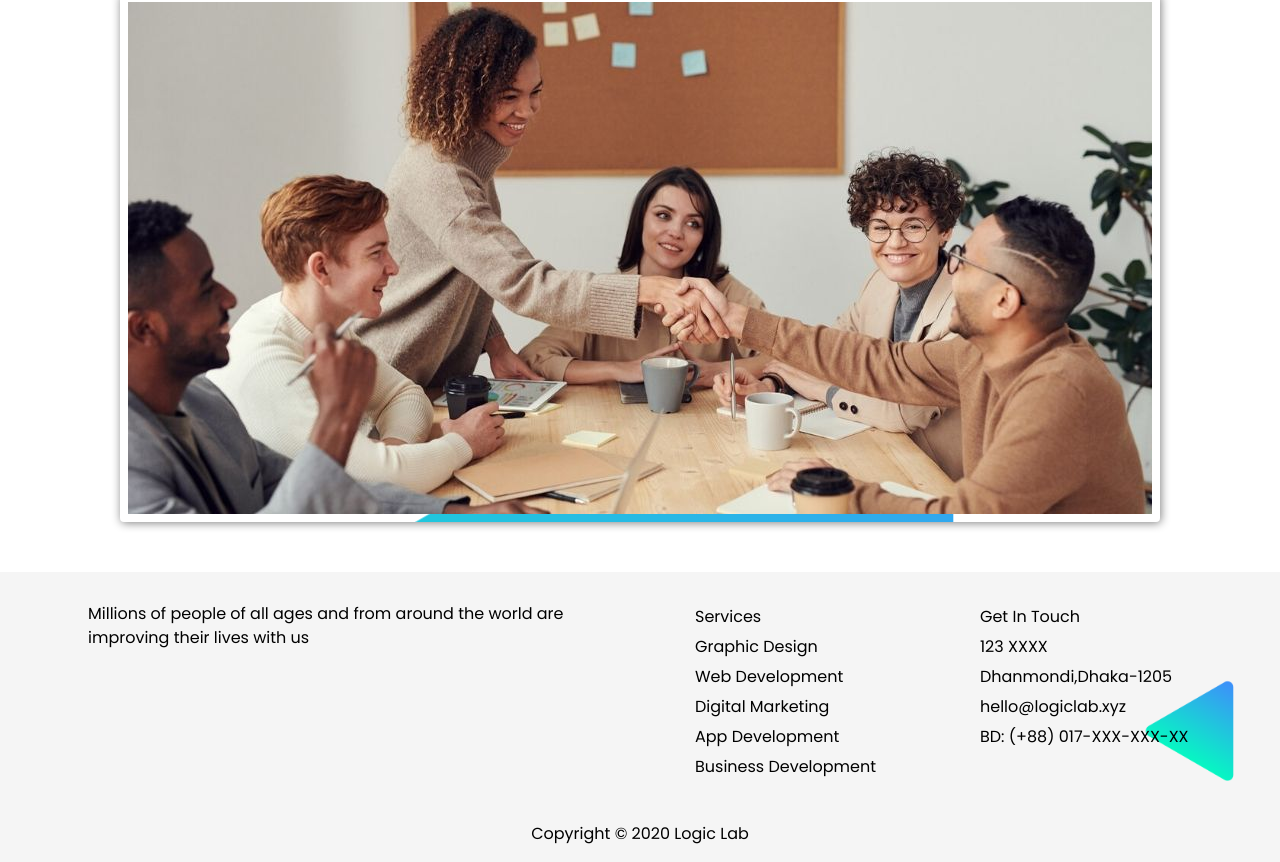
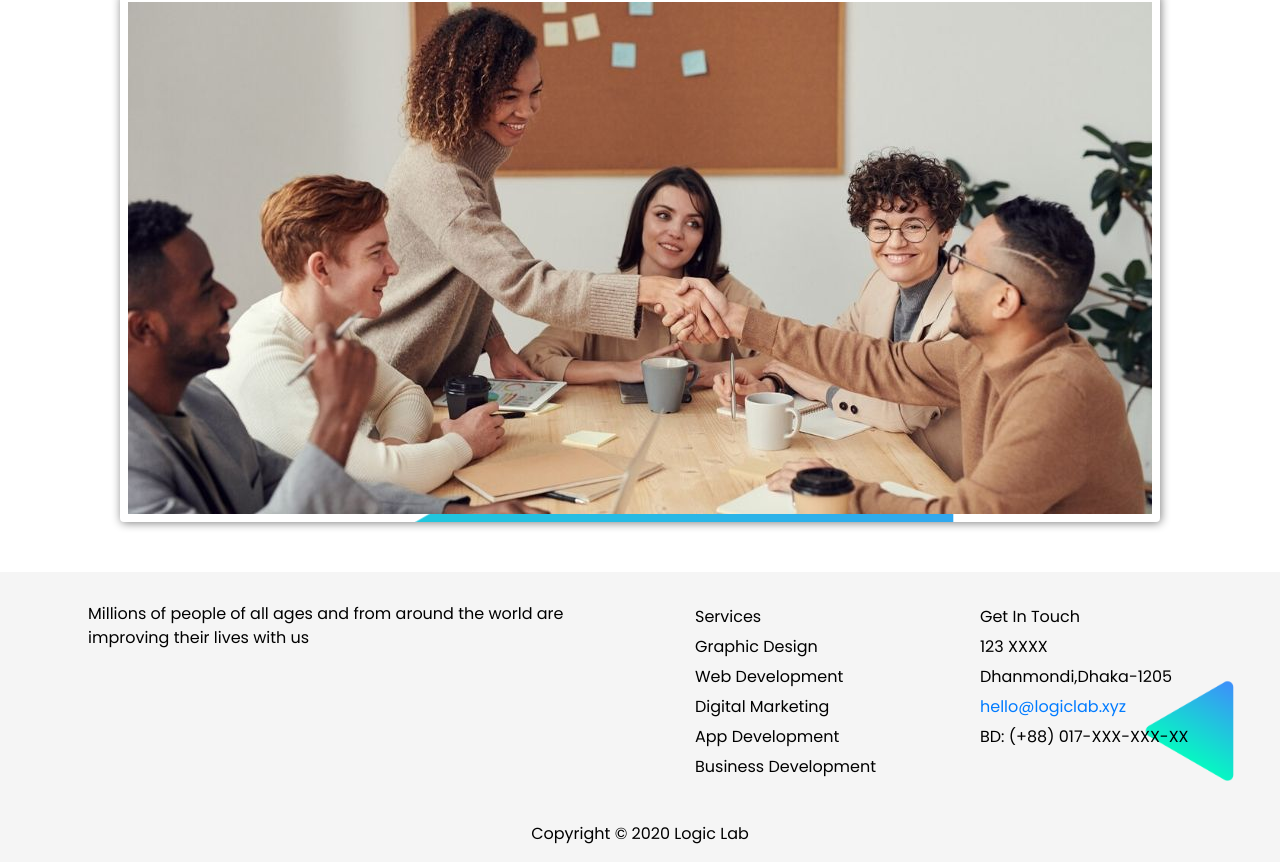
Before and after one commit to joyoanta/logiclab-career, a plain HTML site: page index.html in a window 1280 px wide. Shown: the part 1702-2564 px from the top of the page. Drawn offline with nearby package versions, Linux system fonts and the light colour scheme.

Commit message:
mail tag added

```diff
--- a/index.html
+++ b/index.html
@@ -123,9 +123,6 @@
     </div>
 
 
-
-
-
     <section class="company-overview">
 
       <h4>About Us</h4>
@@ -159,27 +156,6 @@
 
 
 
-
-
-
-
-
-
-
-
-
-
-
-
-
-
-
-
-
-
-
-
-
     <script src="https://code.jquery.com/jquery-3.5.1.slim.min.js" integrity="sha384-DfXdz2htPH0lsSSs5nCTpuj/zy4C+OGpamoFVy38MVBnE+IbbVYUew+OrCXaRkfj" crossorigin="anonymous"></script>
     <script src="https://cdn.jsdelivr.net/npm/popper.js@1.16.0/dist/umd/popper.min.js" integrity="sha384-Q6E9RHvbIyZFJoft+2mJbHaEWldlvI9IOYy5n3zV9zzTtmI3UksdQRVvoxMfooAo" crossorigin="anonymous"></script>
     <script src="https://stackpath.bootstrapcdn.com/bootstrap/4.5.0/js/bootstrap.min.js" integrity="sha384-OgVRvuATP1z7JjHLkuOU7Xw704+h835Lr+6QL9UvYjZE3Ipu6Tp75j7Bh/kR0JKI" crossorigin="anonymous"></script>
@@ -207,7 +183,7 @@
             <ul>Get In Touch
                 <li>123 XXXX</li>
                 <li>Dhanmondi,Dhaka-1205</li>
-                <li>hello@logiclab.xyz</li>
+                <li><a href="mailto:logiclab.xyz@gmail.com">hello@logiclab.xyz</a></li>
                 <li>BD: (+88) 017-XXX-XXX-XX</li>
 
             </ul>
```
